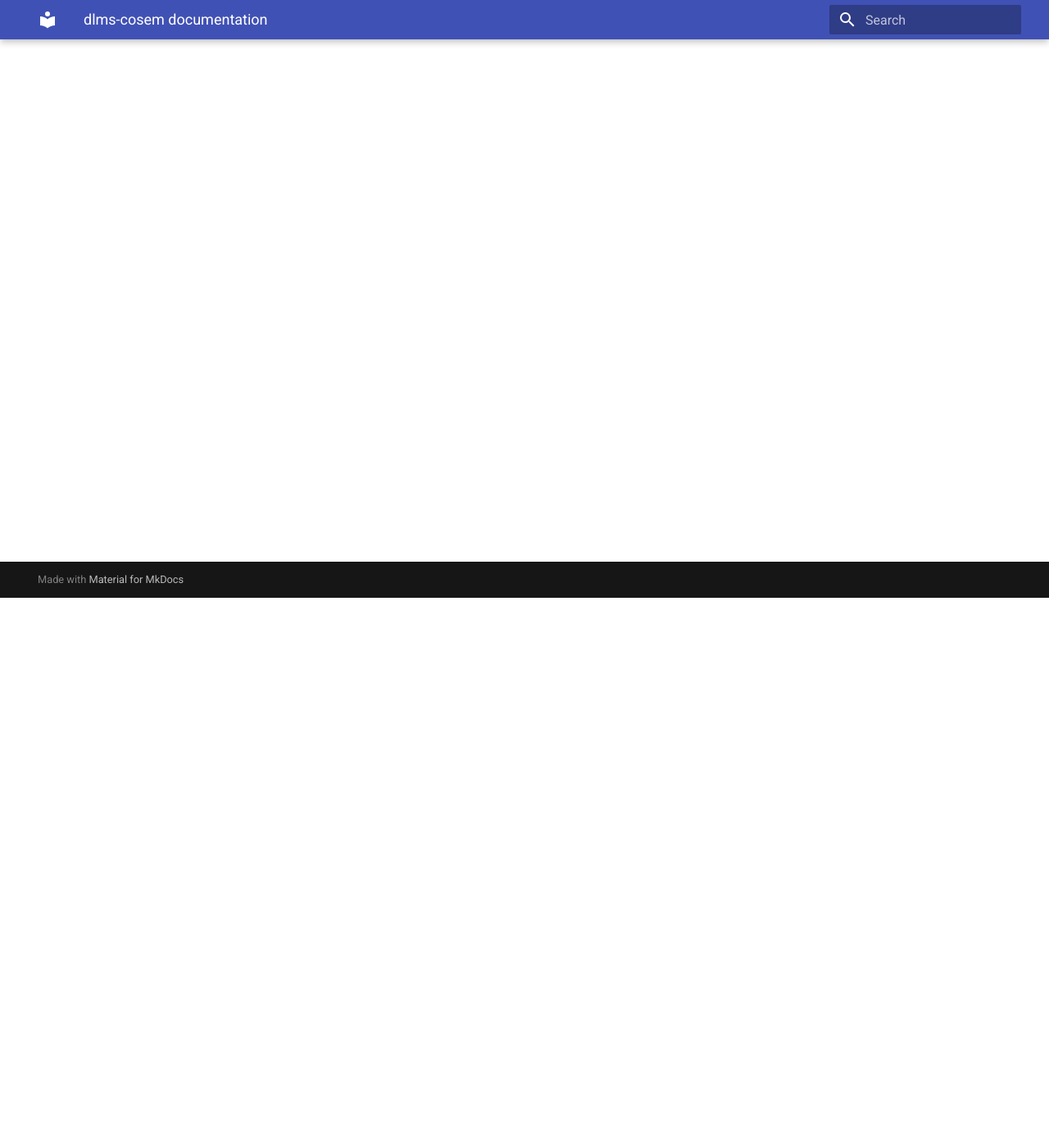
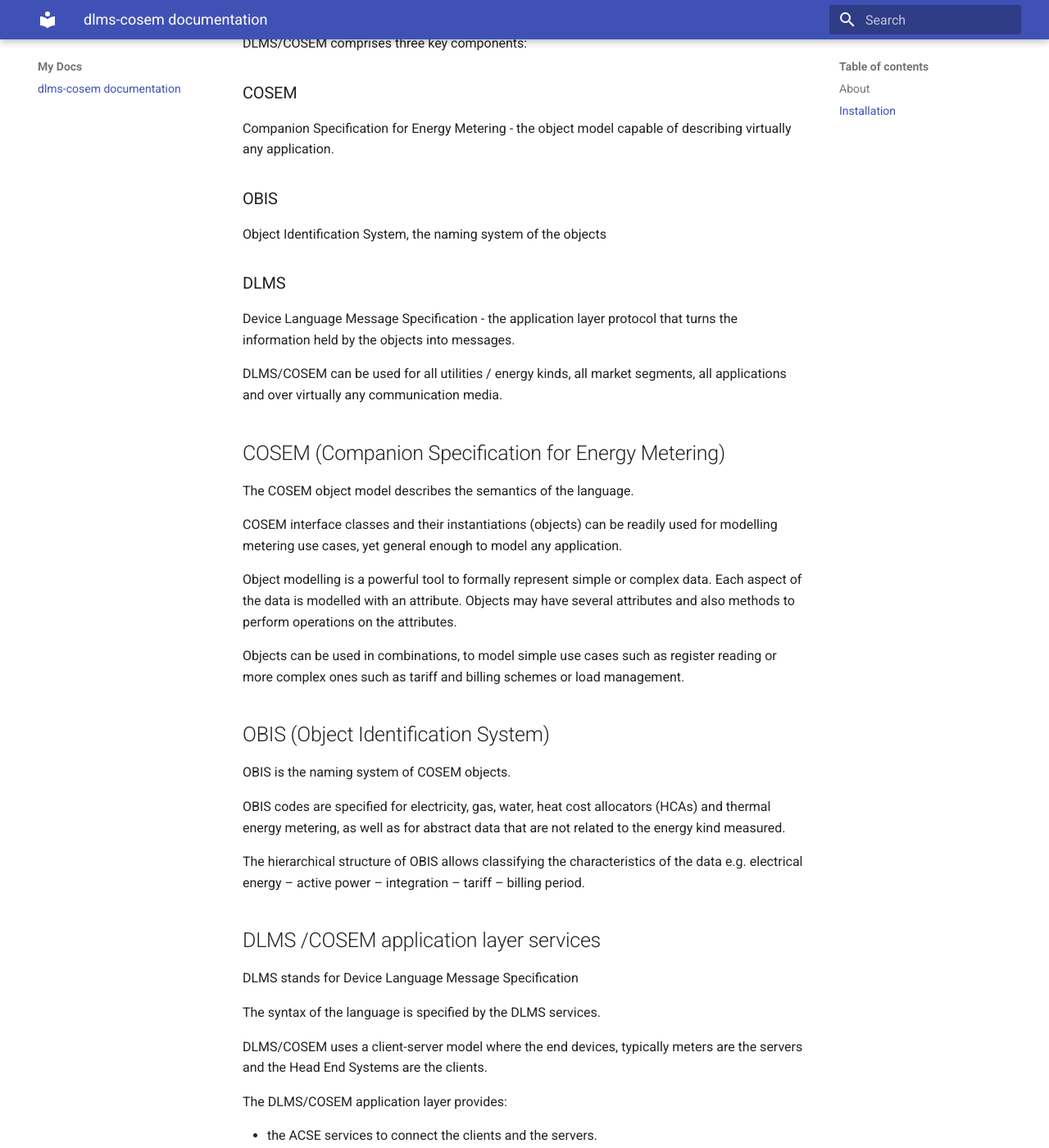
Before and after one commit to u9n/dlms-cosem, an MkDocs documentation site: the page built from docs/index.md, in a window 1280 px wide and 1400 px high, scrolled down 671 px. Shown: the whole window at 82% size. Built offline with MkDocs 1.6.1 and Material for MkDocs 9.7.7, drawn with Linux system fonts in a browser that asks for light colours; some of the changed text lies outside the part shown.

```diff
--- a/docs/index.md
+++ b/docs/index.md
@@ -14,3 +14,106 @@ pip install dlms-cosem
 
 !!! note
     We only support Python 3.6+
+
+
+# DLMS/COSEM
+
+DLMS/COSEM (IEC 62056, EN13757-1) is the global standard for smart energy
+metering, control and management. It specifies an object-oriented data model,
+an application layer protocol and media-specific communication profiles.
+
+DLMS/COSEM comprises three key components:
+
+### COSEM
+Companion Specification for Energy Metering - the object model capable of
+ describing virtually any application.
+
+### OBIS
+Object Identification System, the naming system of the objects
+
+### DLMS
+Device Language Message Specification - the application layer protocol
+that turns the information held by the objects into messages.
+
+DLMS/COSEM can be used for all utilities / energy kinds, all market segments,
+all applications and over virtually any communication media.
+
+
+## COSEM  (Companion Specification for Energy Metering)
+
+
+The COSEM object model describes the semantics of the language.
+
+COSEM interface classes and their instantiations (objects) can be readily used
+for modelling metering use cases, yet general enough to model any application.
+
+Object modelling is a powerful tool to formally represent simple or complex
+data. Each aspect of the data is modelled with an attribute. Objects may have
+several attributes and also methods to perform operations on the attributes.
+
+Objects can be used in combinations, to model simple use cases such as register
+reading or more complex ones such as tariff and billing schemes or load
+management.
+
+## OBIS  (Object Identification System)
+
+
+OBIS is the naming system of COSEM objects.
+
+OBIS codes are specified for electricity, gas, water, heat cost allocators
+(HCAs) and thermal energy metering, as well as for abstract data that are not
+related to the energy kind measured.
+
+The hierarchical structure of OBIS allows classifying the characteristics of
+the data e.g. electrical energy – active power – integration – tariff –
+billing period.
+
+
+## DLMS /COSEM application layer services
+
+
+
+DLMS stands for Device Language Message Specification
+
+The syntax of the language is specified by the DLMS services.
+
+DLMS/COSEM uses a client-server model where the end devices, typically
+meters are the servers and the Head End Systems are the
+clients.
+
+The DLMS/COSEM application layer provides:
+
+*   the ACSE services to connect the clients and the servers.
+*   the xDLMS services to access the data held by the COSEM objects. The xDLMS
+    services are the same for each object; this allows new objects to be added
+    to the model without affecting the application layer.
+*   The application layer also builds the messages (APDUs, Application Protocol
+    Data Units), applies, check and removes cryptographic protection as needed
+    and manages transferring long messages in blocks.
+
+The messages can transported over virtually any communication media.
+
+There are various built-in mechanisms available for optimizing the traffic to
+the characteristics of the media.
+
+## Transport
+
+
+The application messages can be transported over virtually any communication
+media.
+
+The DLMS/COSEM communication profiles specify, for each communication the
+protocol stack and the binding of the lower protocol layers to the DLMS/COSEM
+application layer.
+
+Communication profiles are available for:
+
+*   Local ports, PSTN/GSM: with HDLC data link layer RS232 / RS485;
+*   GPRS;
+*   IPv6, IPv4, TCP and UDP;
+*   S-FSK PLC;
+*   G3-PLC with UDP/ IPv6;
+*   Prime PLC without IP, with IPv6, IPv4, TCP and UDP;
+*   Wired and wireless M-Bus;
+*   Mesh networks with IPv6 and 6LowPAN;
+*   Coming soon: Wi-SUN and NB IoT.
```
Also changed, not shown: README.md (+52 -114 lines).
